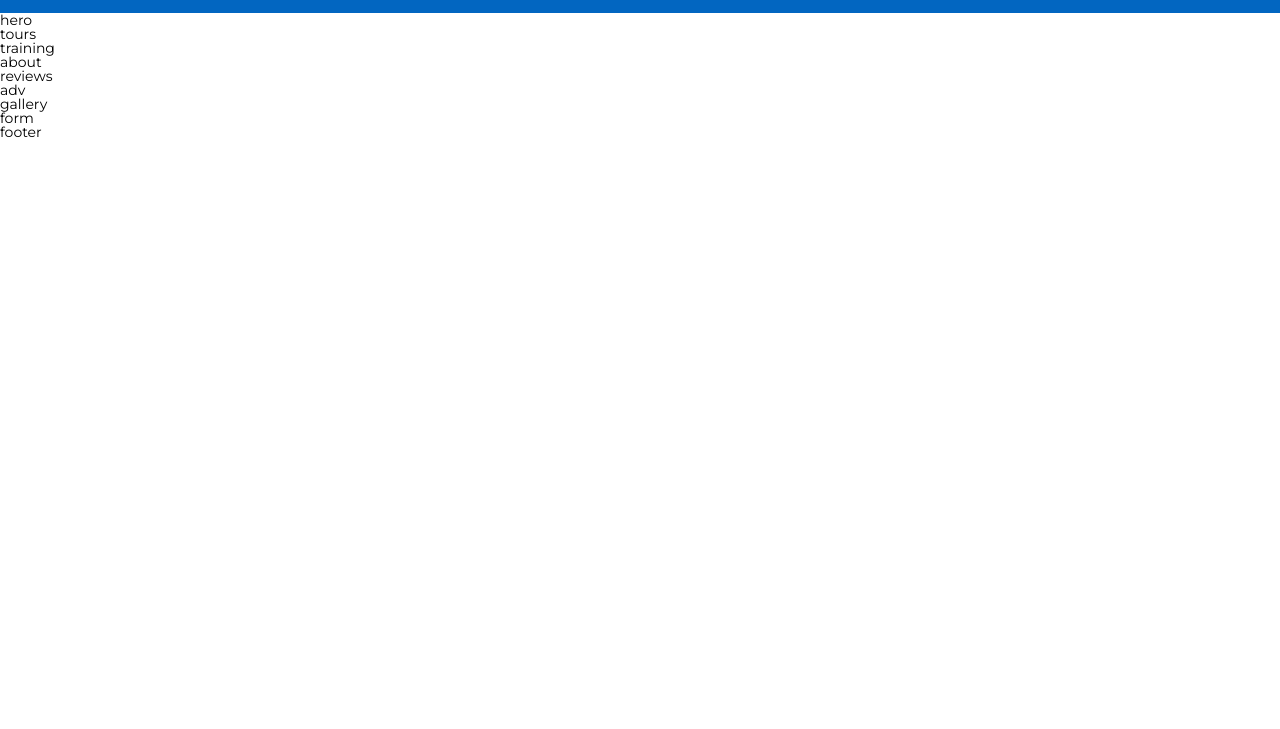
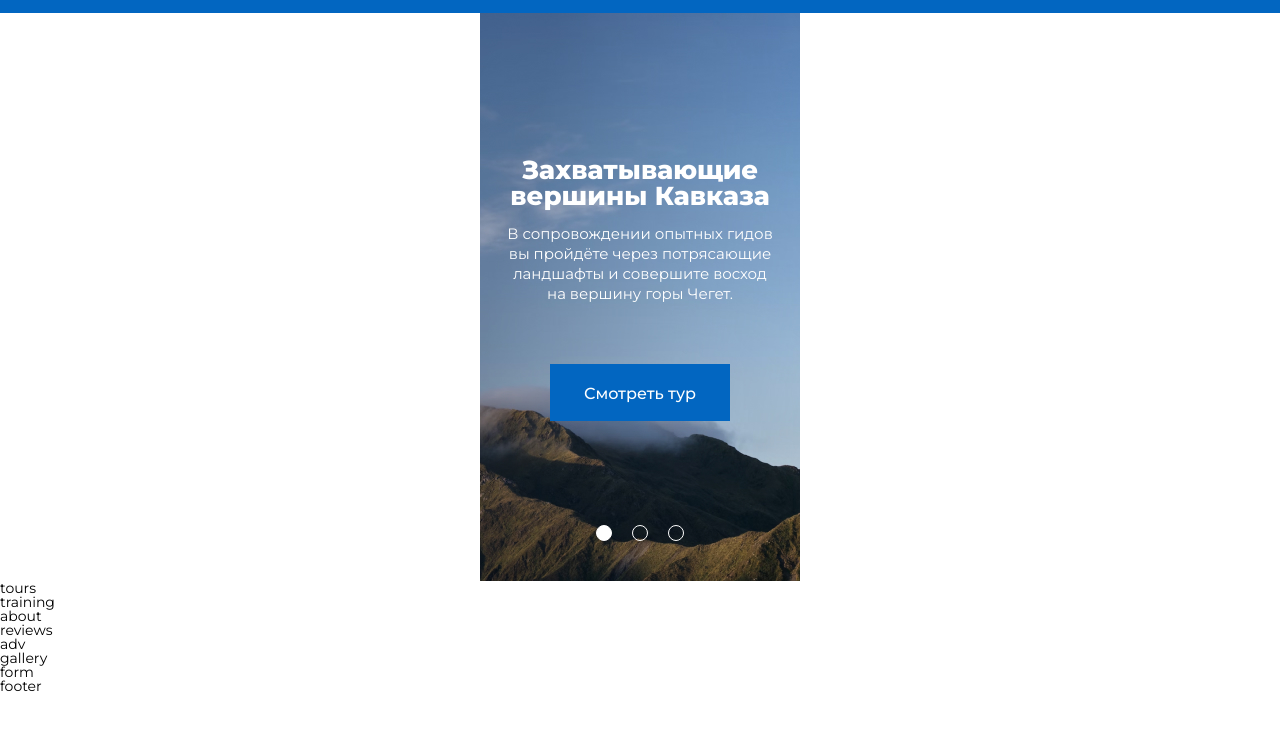
Before and after one commit to marina-toropova/accelerator-travel, a website built with Vite: page source/index.html in a window 1280 px wide. Shown: the part 69-798 px from the top of the page. Built offline with nearby package versions, Linux system fonts and the light colour scheme.

Commit message:
Добавляет верстку мобильной версии блока hero pp+

```diff
--- a/source/index.html
+++ b/source/index.html
@@ -9,6 +9,7 @@
   </head>
 
   <body class="page-body">
+
     <header class="main-header" data-test="header">
       <div class="main-header__container container">
 
@@ -54,6 +55,39 @@
 
       </div>
     </header>
+
+    <section class="hero" data-test="hero">
+      <h1 class="visually-hidden">Lifetour - организация походов в горы.</h1>
+      <div class="hero__container">
+        <div class="hero__swiper swiper">
+
+          <div class="hero__swiper-wrapper swiper-wrapper">
+
+            <div class="hero__swiper-slide swiper-slide hero__swiper-slide--1">
+              <h2>Захватывающие вершины Кавказа</h2>
+              <p>В сопровождении опытных гидов вы пройдёте через потрясающие ландшафты и совершите восход на вершину горы Чегет.</p>
+              <a class="hero__slider-link" href="#">Смотреть тур</a>
+            </div>
+            <div class="hero__swiper-slide swiper-slide hero__swiper-slide--2">
+              <h2>Невероятная природа Камчатки</h2>
+              <p>Незабываемое приключение, во время которого вы отправитесь в путешествие по одному из самых нетронутых уголков дикой природы в мире.</p>
+              <a class="hero__slider-link" href="#">Смотреть тур</a>
+            </div>
+            <div class="hero__swiper-slide swiper-slide hero__swiper-slide--3">
+              <h2>Магические пейзажи Алтайского Края</h2>
+              <p>Алтайский трекинг-тур – это захватывающее приключение с посещением магических и захватывающих дух ландшафтов Алтайских гор.</p>
+              <a class="hero__slider-link" href="#">Смотреть тур</a>
+            </div>
+          </div>
+
+          <div class="hero__swiper-pagination swiper-pagination">
+            <span class="visually-hidden">Кнопки перелистывания слайдера.</span>
+          </div>
+
+        </div>
+      </div>
+    </section>
+
     <!-- пример использования спрайта -->
 <!--     <img src="/__spritemap#sprite-logo-view" alt="Это спрайт">
     <svg>
@@ -61,7 +95,6 @@
     </svg> -->
     <!-- примеры требуемых атрибутов data-test="*" -->
 
-    <div data-test="hero">hero</div>
     <div data-test="tours">tours</div>
     <div data-test="training">training</div>
     <div data-test="about">about</div>
--- a/source/js/main.js
+++ b/source/js/main.js
@@ -4,5 +4,7 @@
 // import 'swiper/css';
 
 import { menuToggle } from './modules/burger-menu';
+import { heroSwiper } from './modules/hero-swiper';
 
 menuToggle();
+heroSwiper.init();
--- a/source/js/modules/burger-menu.js
+++ b/source/js/modules/burger-menu.js
@@ -1,10 +1,17 @@
 const navList = document.querySelector('.nav__list');
 const navToggle = document.querySelector('.nav__toggle');
+const body = document.body;
 
 const menuToggle = () => {
   navToggle.addEventListener('click', () => {
     navToggle.classList.toggle('nav__toggle--closed');
     navList.classList.toggle('nav__list--closed');
+
+    if (!navList.classList.contains('nav__list--closed')) {
+      body.style.overflow = 'hidden';
+    } else {
+      body.style.overflow = 'visible';
+    }
   });
 };
 
--- /dev/null
+++ b/source/js/modules/hero-swiper.js
@@ -0,0 +1,21 @@
+import Swiper from 'swiper';
+import { Navigation, Pagination } from 'swiper/modules';
+import 'swiper/css';
+import 'swiper/css/navigation';
+import 'swiper/css/pagination';
+
+
+const swiper = new Swiper('.swiper', {
+  direction: 'horizontal',
+  loop: true,
+  modules: [Navigation, Pagination],
+  pagination: {
+    el: '.swiper-pagination',
+    clickable: true,
+    bulletActiveClass: 'swiper-pagination-bullet--active',
+  },
+});
+
+const heroSwiper = document.querySelector('.hero__swiper').swiper;
+
+export { swiper, heroSwiper };
--- /dev/null
+++ b/source/sass/blocks/hero.scss
@@ -0,0 +1,76 @@
+.hero {
+  color: $white-100;
+}
+
+.hero__swiper {
+  width: 320px;
+}
+
+.hero__swiper-slide {
+  background-color: $additional-100;
+  background-size: cover;
+  padding: 143.5px 0 160.5px;
+  text-align: center;
+
+  &--1 {
+    background: url("../../img/hero-mobile.jpg");
+  }
+
+  &--2 {
+    background: url("../../img/hero-mobile-slide-2.jpg");
+    padding: 134.5px 0 149.5px;
+  }
+
+  &--3 {
+    background: url("../../img/hero-mobile-slide-3.jpg");
+    padding: 121.5px 0 136.5px;
+  }
+
+  h2 {
+    margin: 0;
+    font-weight: 800;
+    font-size: 26px;
+    line-height: 26px;
+    padding: 0 15px;
+  }
+
+  p {
+    margin: 0;
+    font-weight: 400;
+    font-size: 15px;
+    line-height: 20px;
+    margin-top: 15px;
+    padding: 0 15px;
+  }
+}
+
+.hero__slider-link {
+  @include link-reset;
+
+  display: inline-block;
+  padding: 22px 34px 19px;
+  background-color: $additional-100;
+  font-weight: 500;
+  font-size: 16px;
+  line-height: 16px;
+  margin-top: 60px;
+}
+
+.hero__swiper-pagination.swiper-pagination.swiper-pagination-horizontal {
+  display: flex;
+  gap: 12px;
+  left: 112px;
+  bottom: 40px;
+
+  .swiper-pagination-bullet {
+    width: 16px;
+    height: 16px;
+    opacity: 1;
+    border: 1px solid $white-100;
+    background: transparent;
+  }
+
+  .swiper-pagination-bullet--active {
+    background: $white-100;
+  }
+}
--- a/source/sass/blocks/main-header.scss
+++ b/source/sass/blocks/main-header.scss
@@ -11,7 +11,7 @@
   row-gap: 14px;
   justify-content: space-between;
 
-  padding: 15px 0;
+  padding: 15px 0 13px;
 
   @media (min-width: $tablet) {
     padding: 19px 0 18px;
--- a/source/sass/blocks/nav.scss
+++ b/source/sass/blocks/nav.scss
@@ -22,6 +22,7 @@
   display: flex;
   flex-direction: column;
   row-gap: 22px;
+  z-index: 2;
 
   &--closed {
     display: none;
--- a/source/sass/style.scss
+++ b/source/sass/style.scss
@@ -16,3 +16,4 @@
 @import "./blocks/container";
 @import "./blocks/main-header";
 @import "./blocks/nav";
+@import "./blocks/hero";
```
Also changed, not shown: source/img/hero-mobile-slide-2.jpg (added), source/img/hero-mobile-slide-3.jpg (added), source/img/hero-mobile.jpg (added).
